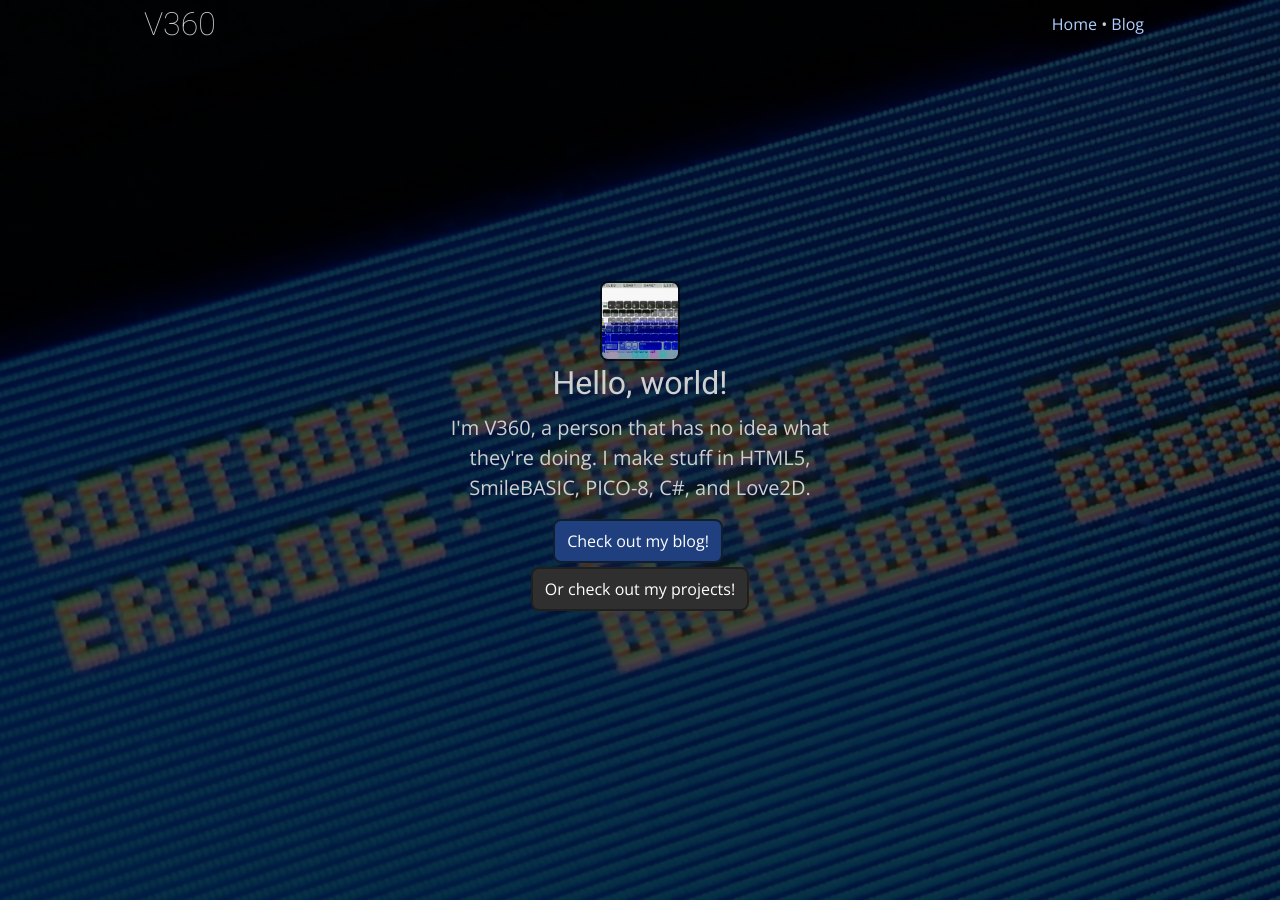
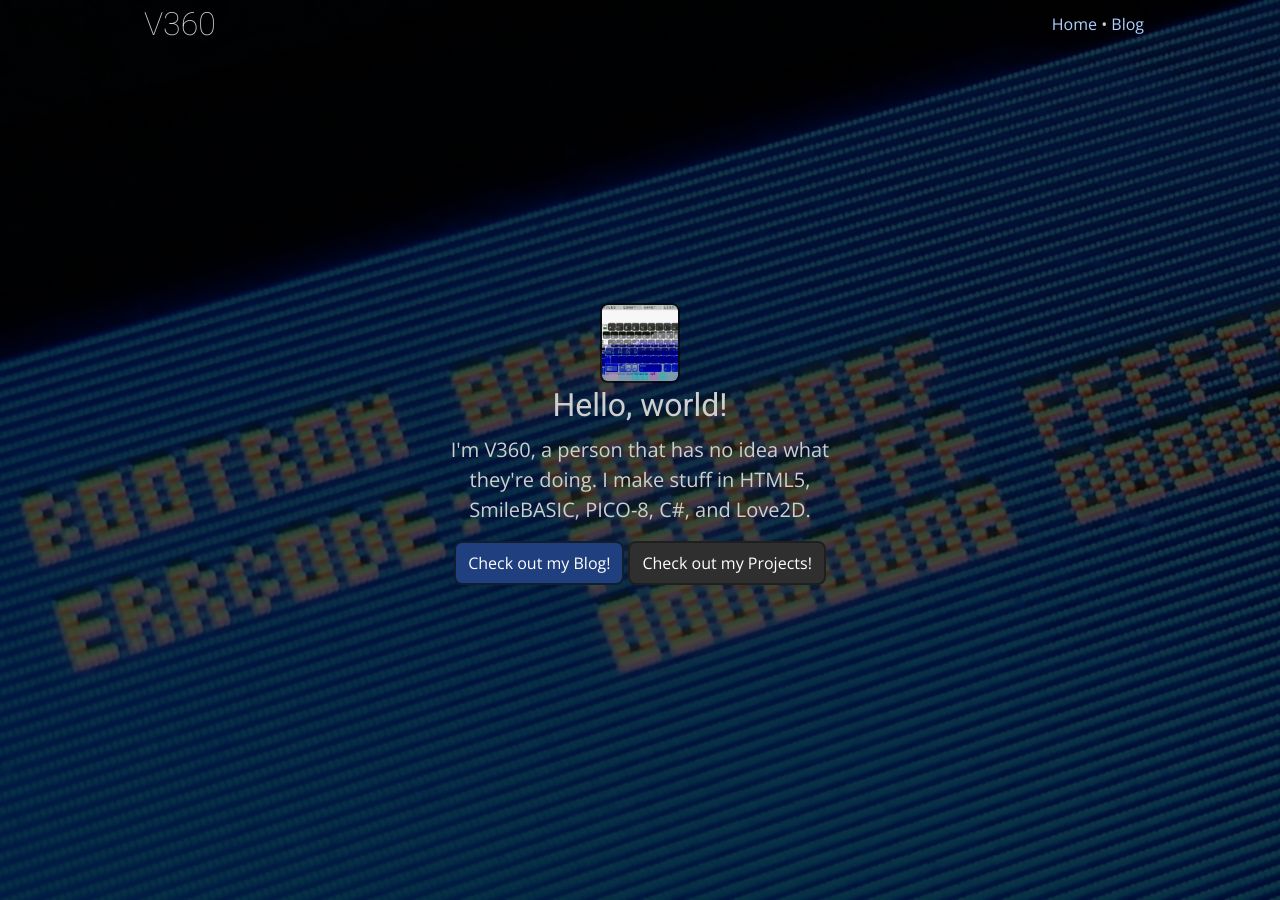
Before and after one commit to TheV360/thev360.github.io, a Jekyll site: the page built from index.html, in a window 1280 px wide and 900 px high. Built offline with Jekyll 4.4.1, drawn with Linux system fonts in a browser that asks for light colours.

Commit message:
Fixed button wrap and added no-repeat

```diff
--- a/css/home.scss
+++ b/css/home.scss
@@ -28,6 +28,7 @@ div#superhero {
 	background-color: black;
 	background-position: center;
 	background-size: cover;
+	background-repeat: no-repeat;
 
 	flex-direction: column;
 
--- a/index.html
+++ b/index.html
@@ -11,8 +11,8 @@ title: Home
 				<h1>Hello, world!</h1>
 				<p>I'm V360, a person that has no idea what they're doing. I make stuff in HTML5, SmileBASIC, PICO-8, C#, and Love2D.</p>
 				<div class="button-set">
-					<a class="buttonlike button-primary" href="https://thev360.github.io/blog/">Check out my blog!</a>
-					<a id="projectsButton" class="buttonlike" href="javascript:void(0);">Or check out my projects!</a>
+					<a class="buttonlike button-primary" href="https://thev360.github.io/blog/">Check out my Blog!</a>
+					<a id="projectsButton" class="buttonlike" href="javascript:void(0);">Check out my Projects!</a>
 				</div>
 			</div>
 			<div class="showcase" style="background-image: url('/assets/NewerTab.jpg');">
```
